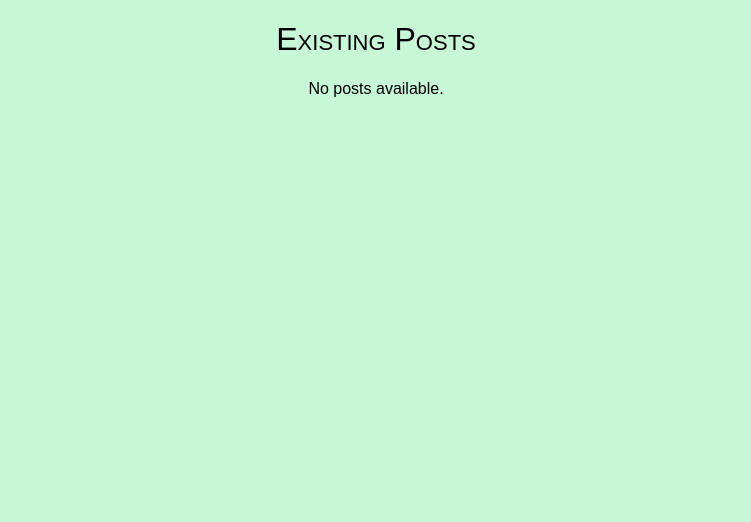
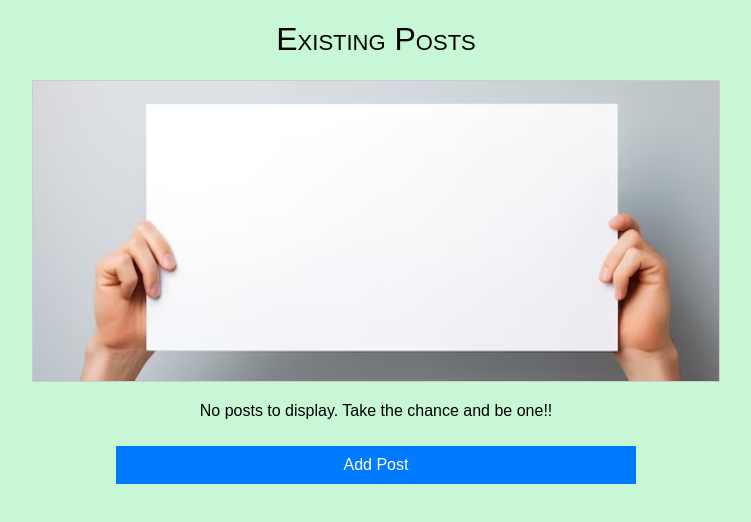
Before and after one commit to MahaKomali/Blog-Platform, a plain HTML site: page view-posts.html in a window 1280 px wide. Shown: the whole page, without its empty margins (264-1015 px from the left). Drawn offline with Linux system fonts and the light colour scheme.

Commit message:
Update view-posts.html

```diff
--- a/view-posts.html
+++ b/view-posts.html
@@ -10,7 +10,11 @@
     <div class="container">
         <h1>Existing Posts</h1>
         <div id="posts"></div>
-        <div id="no-posts" style="display: none;">No posts available.</div>
+        <div id="no-posts" style="display: none;">
+            <img src="images/empty.avif" alt="No Posts" class="empty-image">
+            <p>No posts to display. Take the chance and be one!!</p>
+            <a href="add-post.html" class="button">Add Post</a>
+        </div>
     </div>
     <script src="script.js"></script>
 </body>
```
